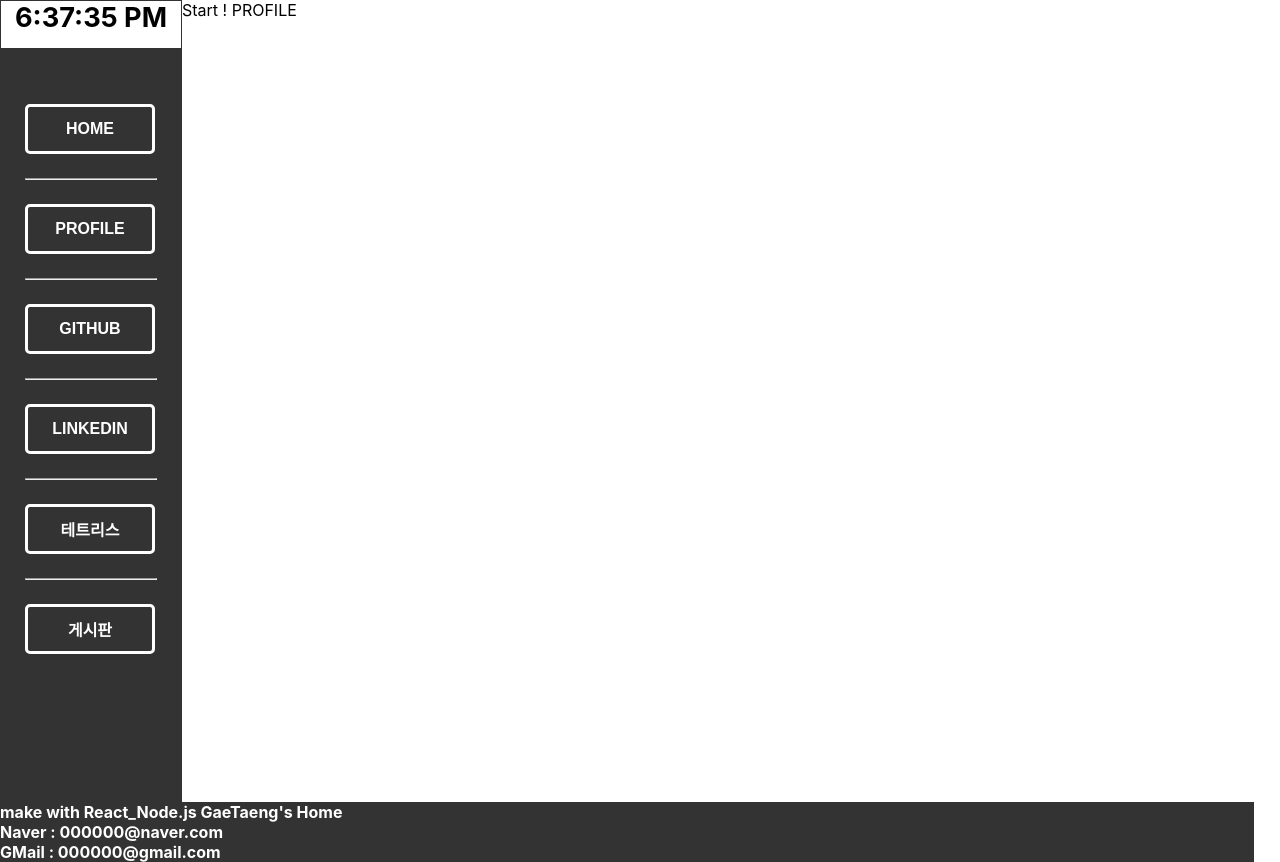
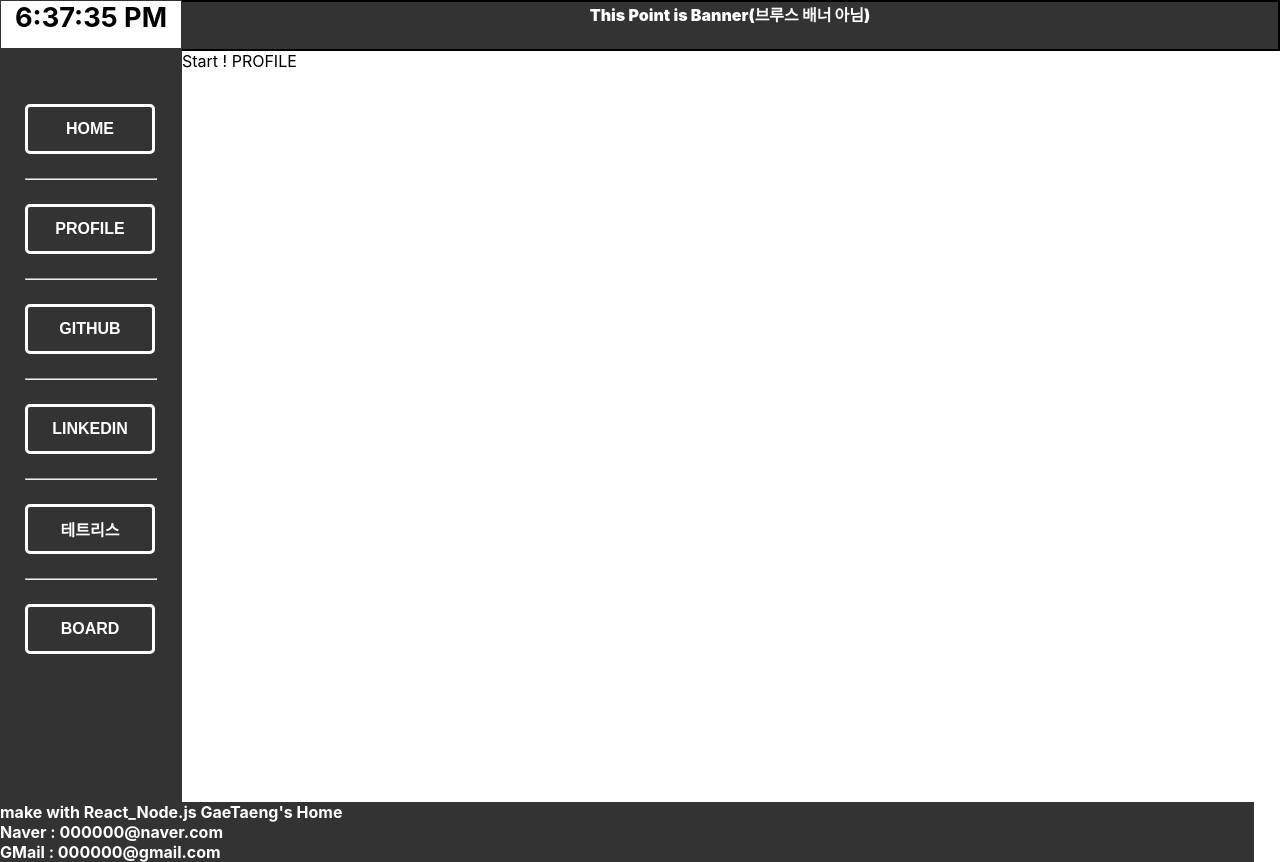
Before and after one commit to GaeTaeng/React_GaeTaengHome, a React (Create React App) app in the folder client/: page / in a window 1280 px wide. Both pictures are taken after a click on the button "PROFILE". Built offline with nearby package versions, Linux system fonts and the light colour scheme; no server answers.

Commit message:
Create Home.js

```diff
--- a/client/src/App.js
+++ b/client/src/App.js
@@ -19,7 +19,7 @@ function App(props) {
   return (
     <div className="App">
       <Navigation CheckMenu = {CheckMenu}/>
-      {state === "HOME" ? <Contents /> : <div>Start ! { state }</div> }
+      <Contents CheckMenu = {state}/>
 
       {/* <Contents /> */}
 
--- a/client/src/components/Main/contents/Contents.js
+++ b/client/src/components/Main/contents/Contents.js
@@ -1,11 +1,16 @@
 import React from 'react';
 import Banner from './Banner';
 import Board from './board/Board';
+import Home from './home/Home'
 function Contents(props) {
     return (
         <div>
             <Banner />
-            <Board />
+            {
+            props.CheckMenu === "HOME" ? (<Home />) :
+            props.CheckMenu === "BOARD" ? (<Board />) :
+             <div>Start ! { props.CheckMenu }</div> }
+
         </div>
     )
 }
--- /dev/null
+++ b/client/src/components/Main/contents/home/Home.js
@@ -0,0 +1,10 @@
+import React from 'react';
+
+export default function Home() {
+    return(
+        <div>
+            HELLO!WORLD! <br />
+            Welcome GaeTaeng's House! <br />
+        </div>
+    )
+}
--- a/client/src/components/Main/navigation/Navigation.js
+++ b/client/src/components/Main/navigation/Navigation.js
@@ -48,7 +48,7 @@ function Navigation(props) {
         <Menu
           MenuIdx={MenuIdx++}
           Address="/"
-          Content="게시판"
+          Content="BOARD"
           CheckMenu = {props.CheckMenu}
         />
 
```
